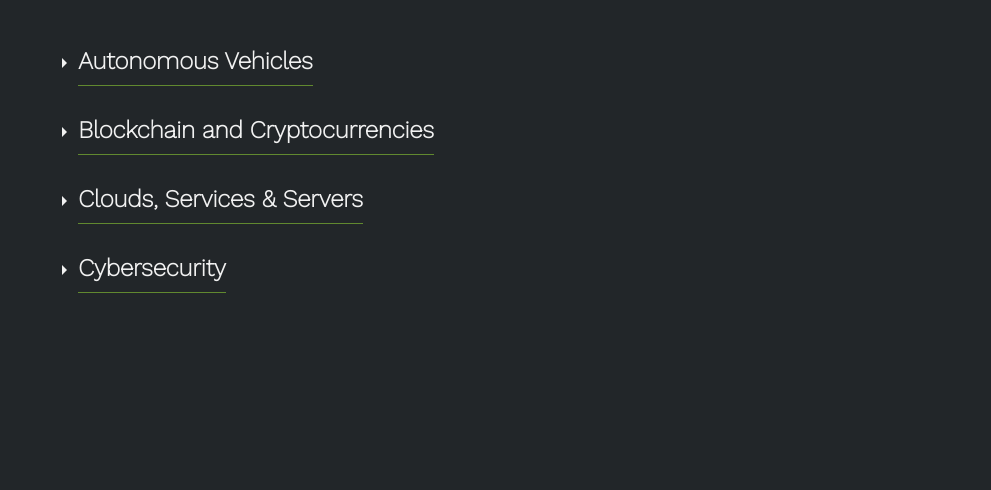
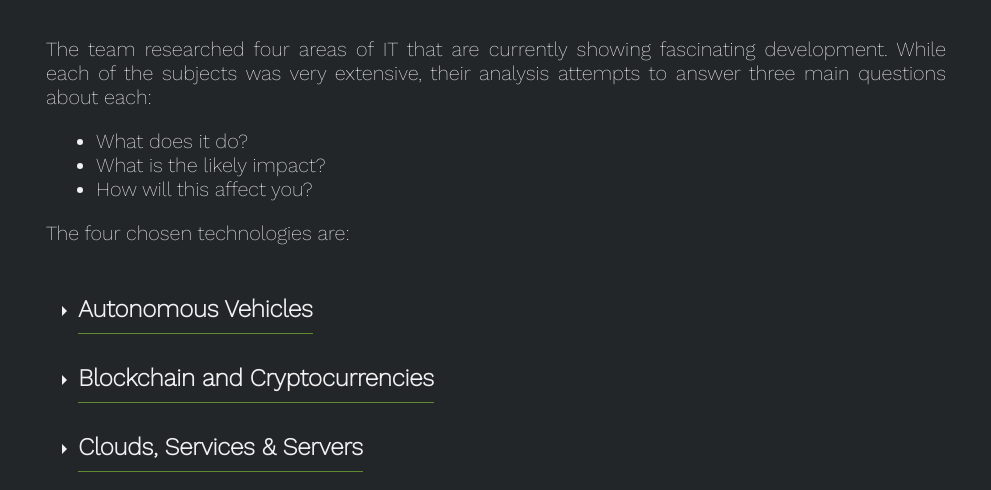
Before and after one commit to CPT110-Simply-Code/CPT110-Simply-Code.github.io, a plain HTML site: page it_technologies.html in a window 1280 px wide. Shown: the part 113-603 px from the top of the page, without its empty margins (144-1135 px from the left). Drawn offline with nearby package versions, Linux system fonts and the light colour scheme.

Commit message:
added intro to IT techs

```diff
--- a/it_technologies.html
+++ b/it_technologies.html
@@ -32,6 +32,17 @@
 </div>
 
 <div class="main">
+
+  <p>The team researched four areas of IT that are currently showing fascinating development. While each of the subjects was very extensive, their analysis attempts to answer three main questions about each:</p>
+    <ul>
+    <li>What does it do?</li>
+    <li>What is the likely impact?</li>
+    <li>How will this affect you?</li>
+    </ul>
+
+  <p>The four chosen technologies are:</p>
+
+
   <div class="wrap-collapsible-autonomous">
     <input id="collapsible-autonomous" class="toggle-autonomous" type="checkbox" >
     <label for="collapsible-autonomous" class="lbl-toggle-autonomous" ><h2 class="wrap-collapsible-autonomous">Autonomous Vehicles</h2></label>
@@ -363,9 +374,10 @@
   <p>Paragraph</p>
   <h3>References</h3>
  <p></p>
+ </div>
 </div>
 </div>
-</div>
+
 
 </div>
 
```
